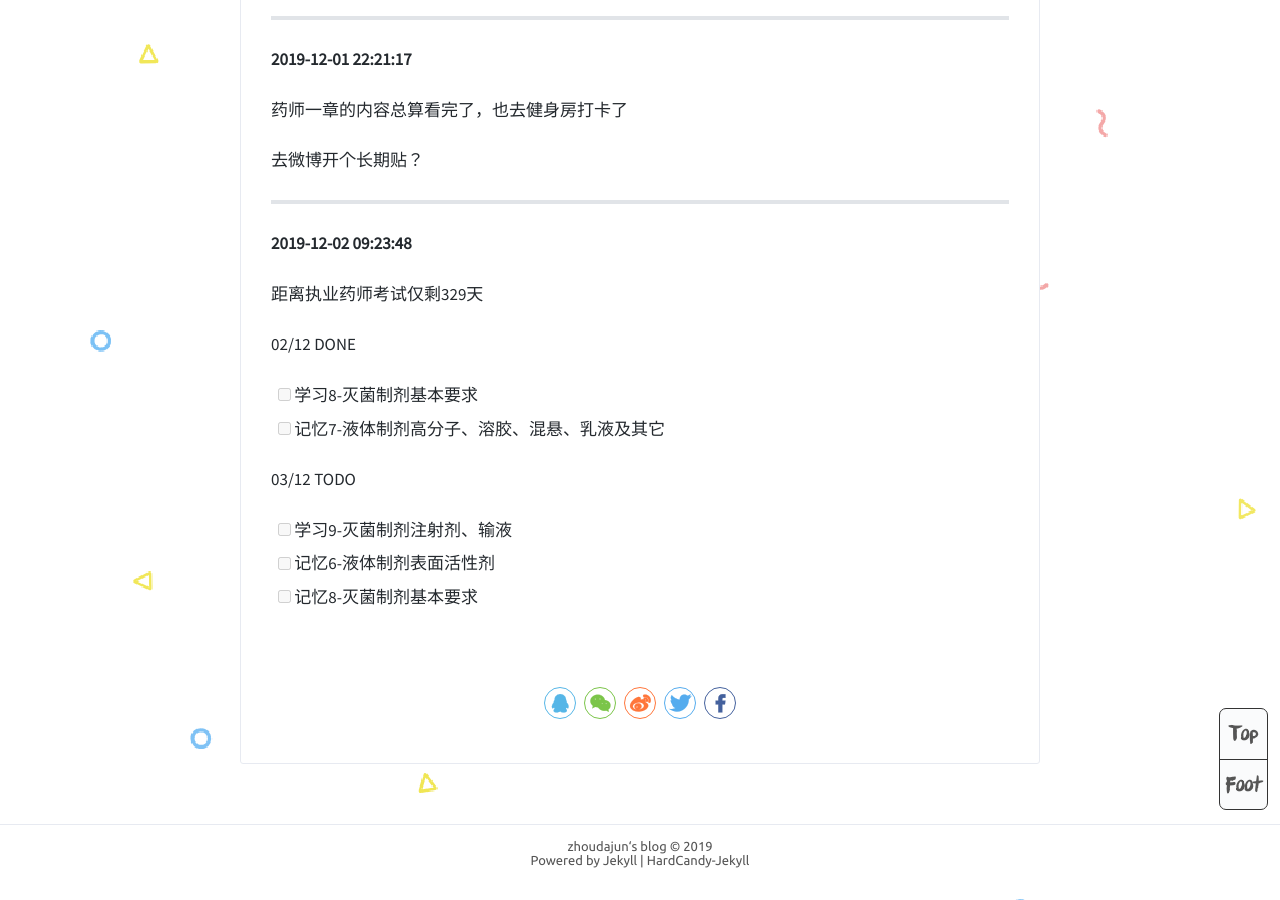
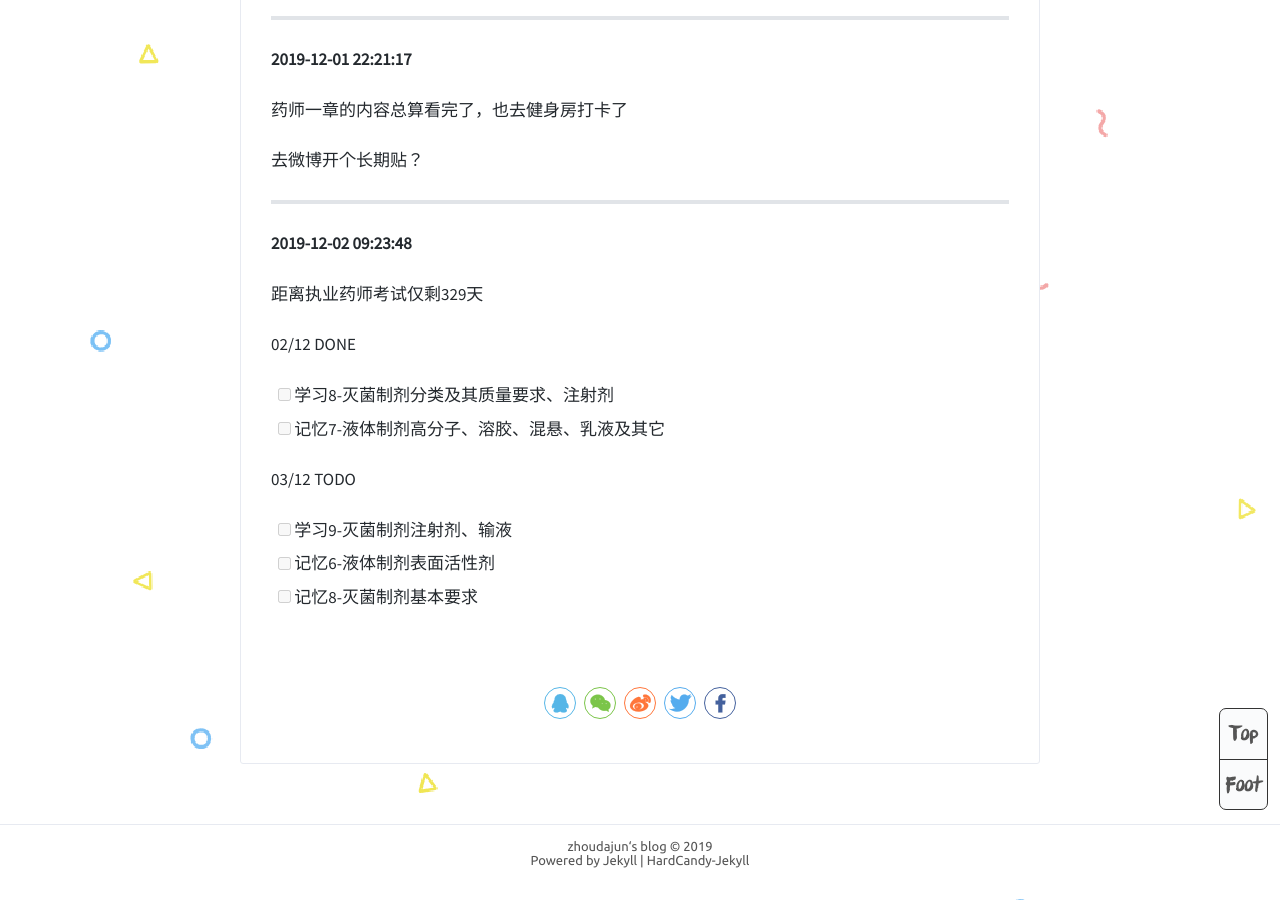
Before and after one commit to zhoudajun/zhoudajun.github.io, a Jekyll site: the page built from _posts/2019-08-05-murmur.md, in a window 1280 px wide and 900 px high, scrolled down 1779 px. Built offline with Jekyll 4.4.1, drawn with Linux system fonts in a browser that asks for light colours; comment, search, counter and statistics services are not loaded.

Commit message:
Update 2019-08-05-murmur.md

```diff
--- a/_posts/2019-08-05-murmur.md
+++ b/_posts/2019-08-05-murmur.md
@@ -83,7 +83,7 @@ tags: murmur
 
 02/12 DONE
 
-- [ ] 学习8-灭菌制剂基本要求
+- [ ] 学习8-灭菌制剂分类及其质量要求、注射剂
 - [ ] 记忆7-液体制剂高分子、溶胶、混悬、乳液及其它
 
 03/12 TODO
```
